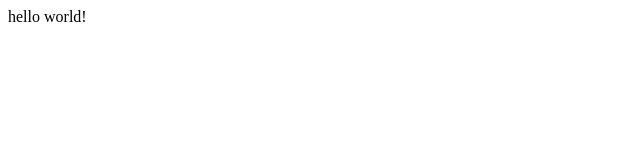
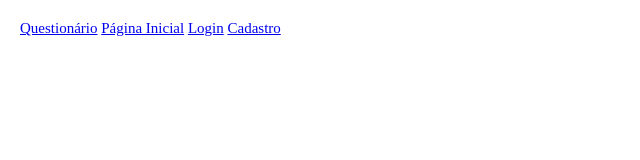
Before and after one commit to GuilhermeWesselka/The-Legend-of-a-Repository, a plain HTML site: page Site-Main/main.html in a window 1280 px wide. Shown: the whole page, without its empty margins (0-640 px from the left). Drawn offline with Linux system fonts and the light colour scheme; files that its build step writes are made by us from their sources.

Commit message:
feat(main-site): adiciona estrutra básica do css e navbar(navbar apresenta erro)

```diff
--- a/Site-Main/main.html
+++ b/Site-Main/main.html
@@ -4,8 +4,20 @@
     <meta charset="UTF-8">
     <meta name="viewport" content="width=device-width, initial-scale=1.0">
     <title>TLOR|Home</title>
+    <link rel="stylesheet" href="Site-Main/style.css">
 </head>
 <body>
-    hello world!
+    <div class="main">
+        <div class="navbar">
+            <!--Onde colocar a logo ou foto na nav-->
+            <div nav-items> <!-- onde colocar os botões-->
+                <a href="#">Questionário</a>
+                <a href="#">Página Inicial</a>
+                <a href="#">Login</a>
+                <a href="#">Cadastro</a>
+            </div>
+        </div>
+
+    </div>
 </body>
 </html>
--- /dev/null
+++ b/Site-Main/style.css
@@ -0,0 +1,22 @@
+* {
+    margin: 0;
+    padding: 0; /* Zera o padding e margin padrão dos elementos */
+    box-sizing: border-box;
+    /* Mantém o width/height do elemento quando é adicionado padding ou border */
+    scroll-behavior: smooth; /* Deixa o scrool suave */
+}
+
+.navbar {
+    padding: 20px;
+    display: flex;
+    justify-content: space-between;
+    align-items: center;
+    font-size: 15px;
+}
+
+.nav-items {
+    display: flex;
+    gap: 30px;
+    align-items: center;
+    font-size: 15px;
+}
```
Also changed, not shown: Site-Main/assets/espelhoTwili.png (added), Site-Main/assets/fundoTwili.png (added), Site-Main/assets/logo.png (added).
